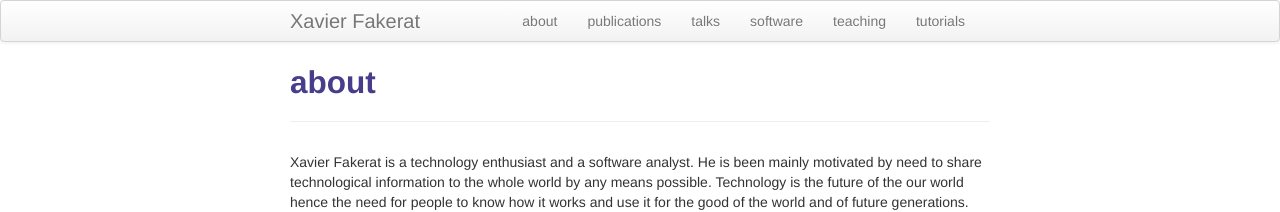
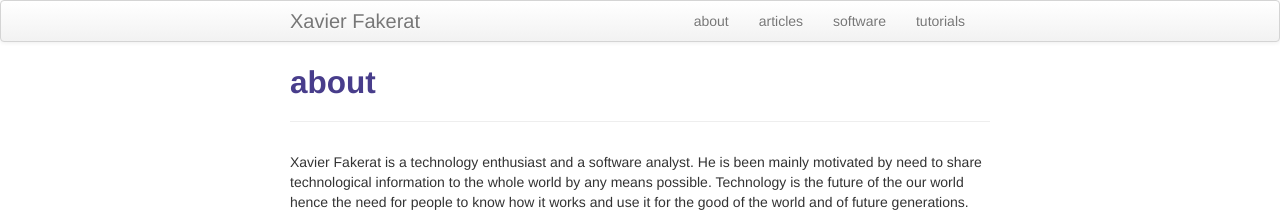
Before and after one commit to fakerat/fakerat.github.io, a Jekyll site: the page built from pages/about.md, in a window 1280 px wide. Shown: the top 212 px of the page. Built offline with Jekyll 4.4.1, drawn with Linux system fonts in a browser that asks for light colours.

Commit message:
Update default.html

```diff
--- a/_includes/themes/twitter/default.html
+++ b/_includes/themes/twitter/default.html
@@ -36,10 +36,8 @@
           <a class="brand" href="{{ HOME_PATH }}">{{ site.title }}</a>
           <ul class="nav">
               <li><a href="{{ BASE_PATH }}/pages/about.html">about</a></li>
-              <li><a href="{{ BASE_PATH }}/pages/pubs.html">publications</a></li>
-              <li><a href="{{ BASE_PATH }}/pages/talks.html">talks</a></li>
+              <li><a href="{{ BASE_PATH }}/pages/pubs.html">articles</a></li>
               <li><a href="{{ BASE_PATH }}/pages/software.html">software</a></li>
-              <li><a href="{{ BASE_PATH }}/pages/teaching.html">teaching</a></li>
               <li><a href="{{ BASE_PATH }}/pages/tutorials.html">tutorials</a></li>
           </ul>
         </div>
```
